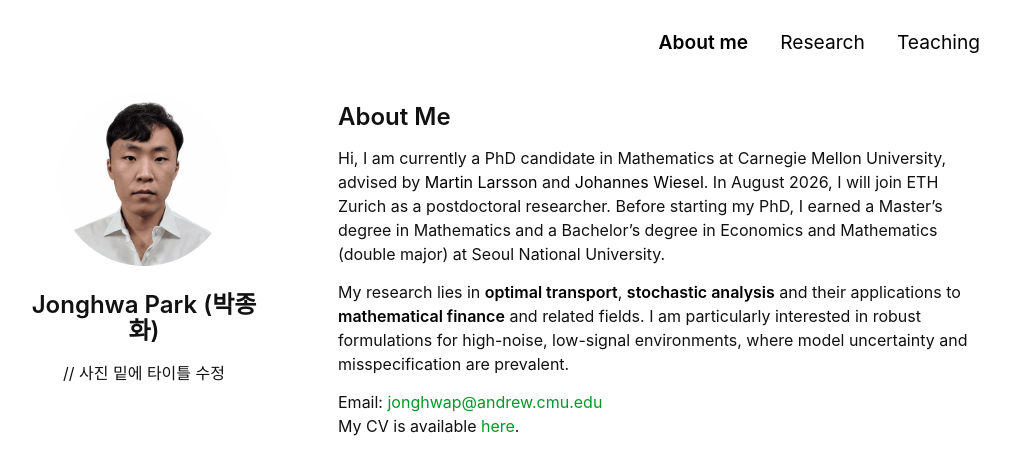
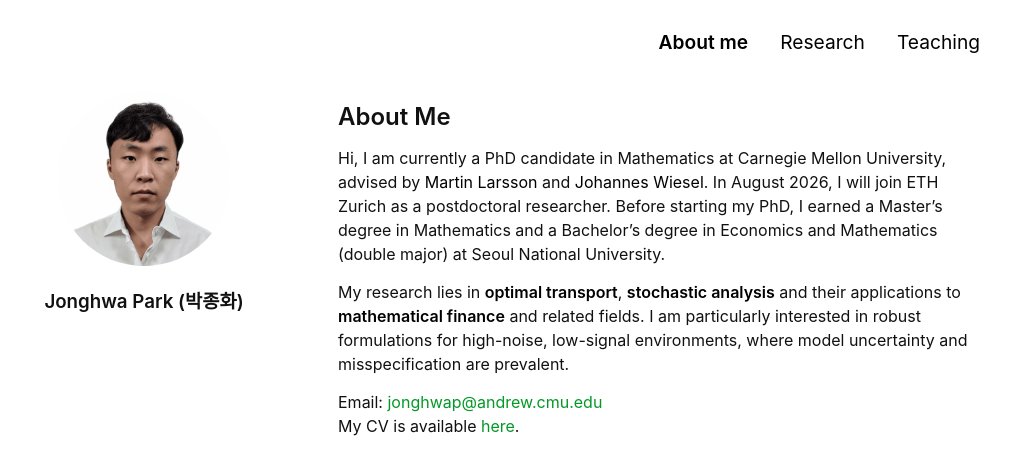
Before and after one commit to Jonghwap/Jonghwap.github.io, a Jekyll site: the page built from index.md, in a window 1280 px wide. Shown: the top 475 px of the page, without its empty margins (132-1142 px from the left). Built offline with Jekyll 4.4.1, drawn with Linux system fonts in a browser that asks for light colours; a style sheet for code colours, icons or effects is not loaded; our own code applies the rules of GitHub Pages for plain Markdown files.

Commit message:
Update homepage.html

```diff
--- a/_layouts/homepage.html
+++ b/_layouts/homepage.html
@@ -56,7 +56,7 @@
         <a class="image avatar"><img src="{{ site.avatar }}" alt="avatar" /></a>
         {% endif %}
 
-        <h2>{{ site.title }}</h2> // 사진 밑에 타이틀 수정
+        <h3>{{ site.title }}</h3>
 
         {% if site.position %}
         <position style="font-size:1.10rem;">{{ site.position }}</position>
```
